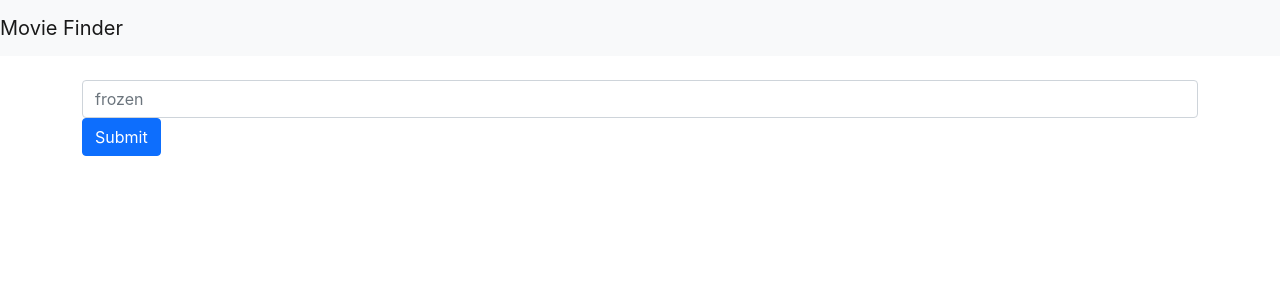
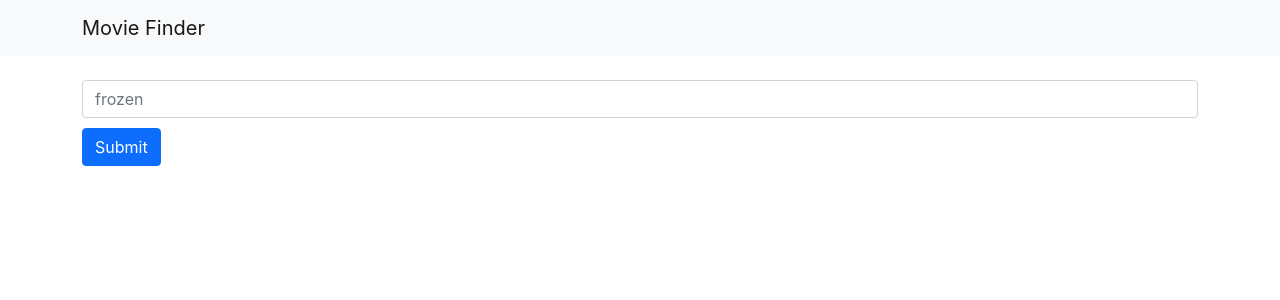
Before and after one commit to DavidLineman/movie_finder_two, a React (Create React App) app: page / in a window 1280 px wide. Shown: the top 300 px of the page. Built offline with nearby package versions, Linux system fonts and the light colour scheme.

Commit message:
made some minor styling tweaks

```diff
--- a/src/App.css
+++ b/src/App.css
@@ -36,3 +36,7 @@
     transform: rotate(360deg);
   }
 }
+
+.button {
+  margin-top: 10px;
+}
--- a/src/App.js
+++ b/src/App.js
@@ -13,7 +13,9 @@ const App = () => {
   return (
     <Router>
       <nav className="navbar navbar-expand-lg navbar-light bg-light">
-        <Link className="navbar-brand" to="/">Movie Finder</Link>
+        <div className='container'>
+          <Link className="navbar-brand" to="/">Movie Finder</Link>
+        </div>
       </nav>
       <Switch>
         <Route path="/" exact component={Home} />
--- a/src/Home.js
+++ b/src/Home.js
@@ -87,7 +87,7 @@ class MovieFinder extends React.Component {
                 value={searchTerm}
                 onChange={this.handleChange}
               />
-              <button type="submit" className="btn btn-primary">Submit</button>
+              <button type="submit" className="btn btn-primary button">Submit</button>
             </form>
             {(() => {
               if (error) {
```
